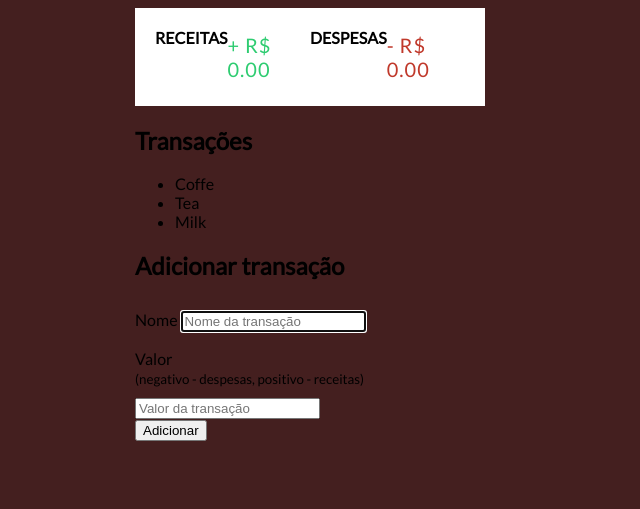
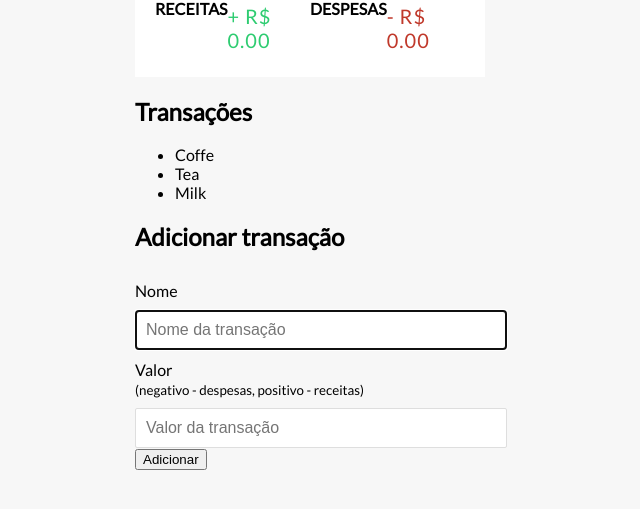
Before and after one commit to tiagoutpadel/app_financeiro, a plain HTML site: page index.html in a window 1280 px wide. Shown: the part 249-758 px from the top of the page, without its empty margins (330-970 px from the left). Drawn offline with Linux system fonts and the light colour scheme.

Commit message:
ajustes style.css

```diff
--- a/Style.css
+++ b/Style.css
@@ -1,8 +1,8 @@
-@import url('https://fonts.googleapis.com/css?family=Lato&display=swap');
+@import url('https://fonts.googleapis.com/css?family=Lato&display=swap%27');
 
-body{
-    background-color:#441f1f;
-    display:flex;
+body {
+    background-color: #f7f7f7;
+    display: flex;
     flex-direction: column;
     align-items: center;
     justify-content: center;
@@ -15,11 +15,13 @@ body{
     margin: 30px auto;
     width: 350px;
   }
+
   h1 {
     letter-spacing: 1px;
     margin: 0;
     color: #2e75cc;
   }
+
   h4 {
     margin: 0;
     text-transform: uppercase;
@@ -32,9 +34,16 @@ body{
     justify-content: space-between;
     margin: 20px 0;
   }
+
+  .inc-exp-container > div {
+    flex: 1;
+    text-align: center;
+  }
+
   .inc-exp-container > div:first-of-type {
     border-right: 1px solid #dedede;
   }
+
   .money {
     font-size: 20px;
     letter-spacing: 1px;
@@ -48,11 +57,12 @@ body{
   .money.minus {
     color: #c0392b;
   }
+
   label {
     display: inline-block;
     margin: 10px 0;
   }
-}
+
   input[type='text'],
   input[type='number'] {
     border: 1px solid #dedede;
```
Lines whose indentation alone changed are shown as unchanged.
